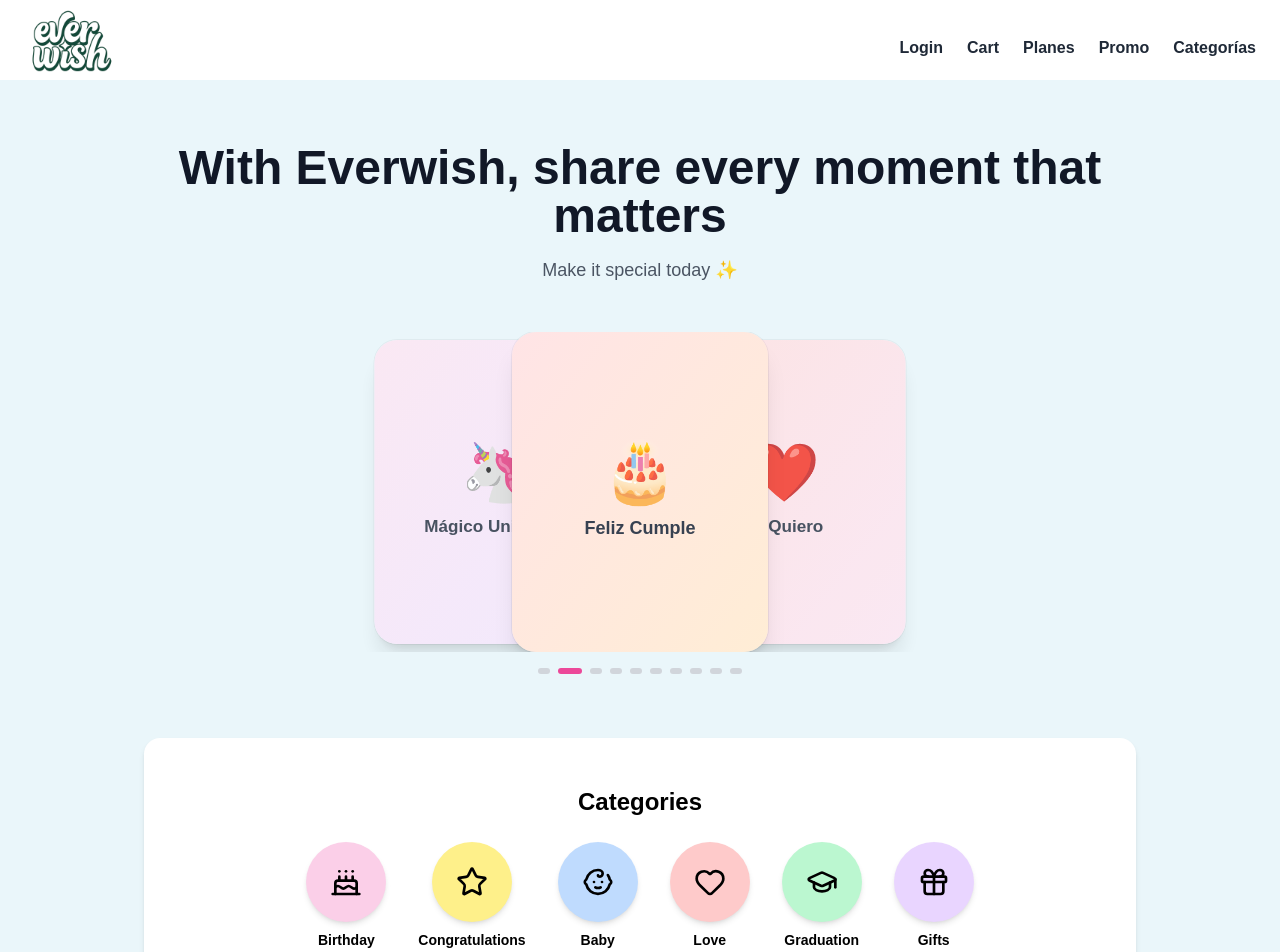
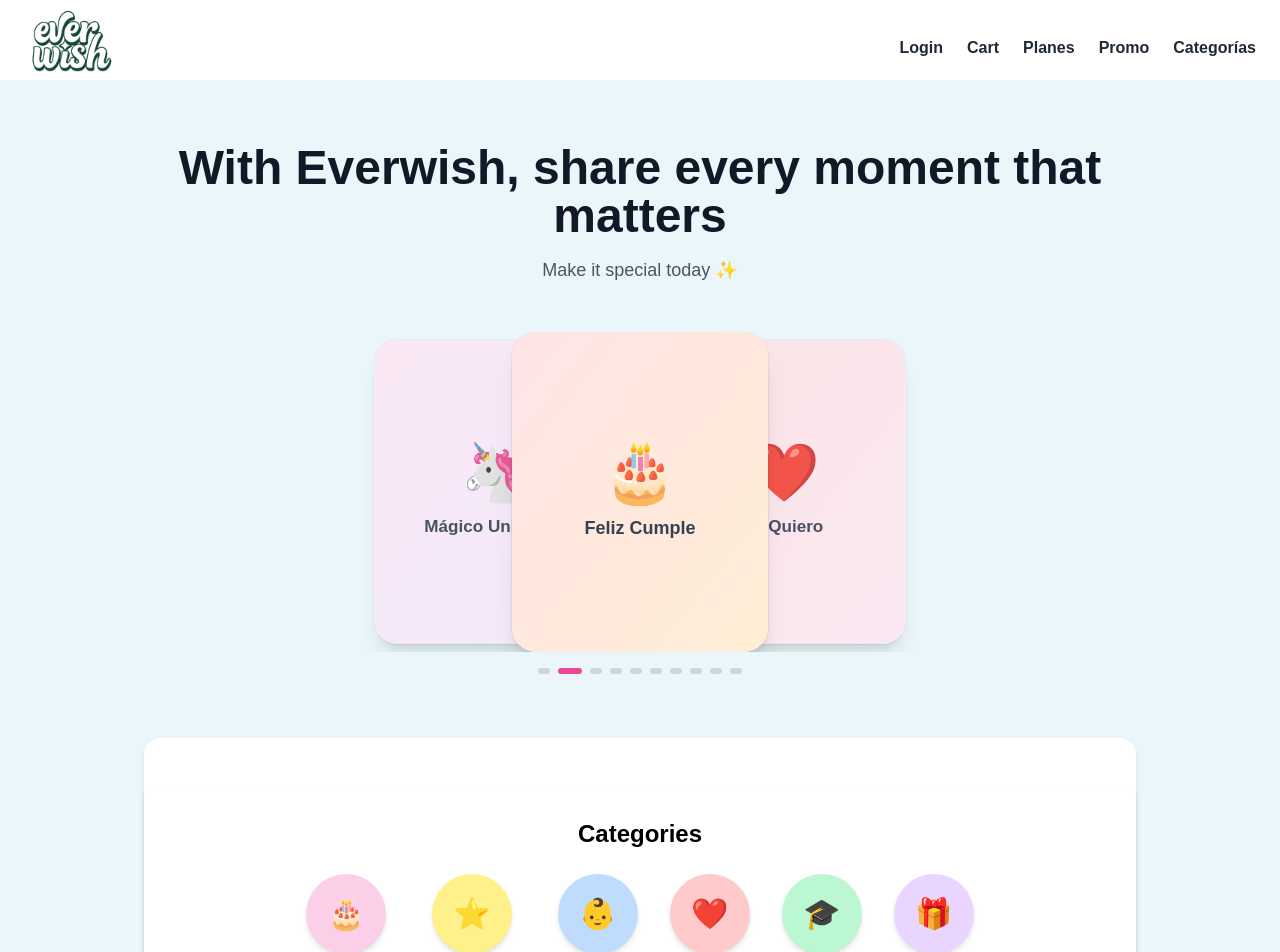
Before and after one commit to everwishhq-commits/EverWish, a Next.js app: page / in a window 1280 px wide. Shown: the top 952 px of the page. Built offline with nearby package versions, Linux system fonts and the light colour scheme.

Commit message:
Update categories.js

```diff
--- a/app/components/categories.js
+++ b/app/components/categories.js
@@ -1,24 +1,23 @@
 "use client";
-import { Cake, Star, Baby, Heart, GraduationCap, Gift } from "lucide-react";
 
 const categories = [
-  { name: "Birthday", color: "bg-pink-200", icon: <Cake size={32} /> },
-  { name: "Congratulations", color: "bg-yellow-200", icon: <Star size={32} /> },
-  { name: "Baby", color: "bg-blue-200", icon: <Baby size={32} /> },
-  { name: "Love", color: "bg-red-200", icon: <Heart size={32} /> },
-  { name: "Graduation", color: "bg-green-200", icon: <GraduationCap size={32} /> },
-  { name: "Gifts", color: "bg-purple-200", icon: <Gift size={32} /> },
+  { name: "Birthday", color: "bg-pink-200", icon: "🎂" },
+  { name: "Congratulations", color: "bg-yellow-200", icon: "⭐" },
+  { name: "Baby", color: "bg-blue-200", icon: "👶" },
+  { name: "Love", color: "bg-red-200", icon: "❤️" },
+  { name: "Graduation", color: "bg-green-200", icon: "🎓" },
+  { name: "Gifts", color: "bg-purple-200", icon: "🎁" },
 ];
 
 export default function Categories() {
   return (
-    <div>
+    <div className="bg-white p-8 rounded-lg shadow-md">
       <h2 className="text-2xl font-bold mb-6">Categories</h2>
       <div className="flex flex-wrap justify-center gap-8">
         {categories.map((cat, i) => (
           <div key={i} className="flex flex-col items-center">
             <div
-              className={`w-20 h-20 ${cat.color} rounded-full flex items-center justify-center shadow-md`}
+              className={`w-20 h-20 ${cat.color} rounded-full flex items-center justify-center shadow-md text-3xl`}
             >
               {cat.icon}
             </div>
```
